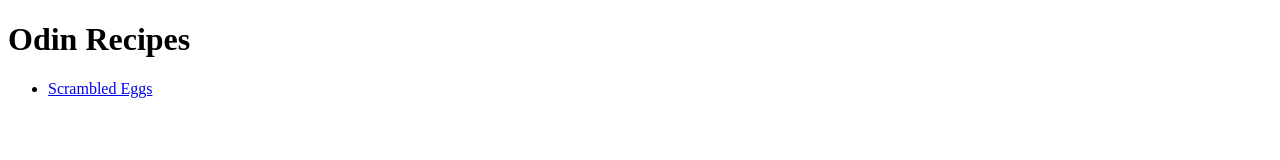
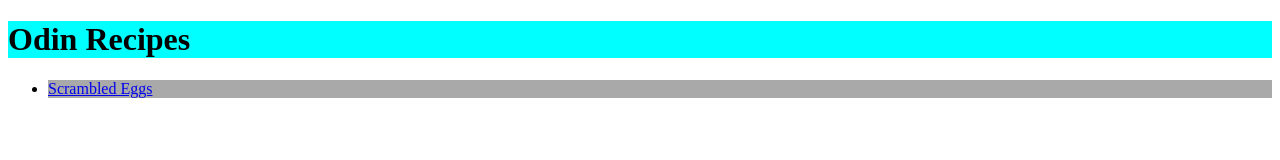
Before and after one commit to robertcs3/odin-recipes, a plain HTML site: page index.html in a window 1280 px wide. Drawn offline with Linux system fonts and the light colour scheme.

Commit message:
Update index.html

```diff
--- a/index.html
+++ b/index.html
@@ -14,6 +14,16 @@
 
     </ul>
 
+    <style>
+        h1 {
+            background-color: aqua;
+        }
+
+        li {
+            background-color: darkgray;
+        }
+    </style>
+
 
 
 
```
